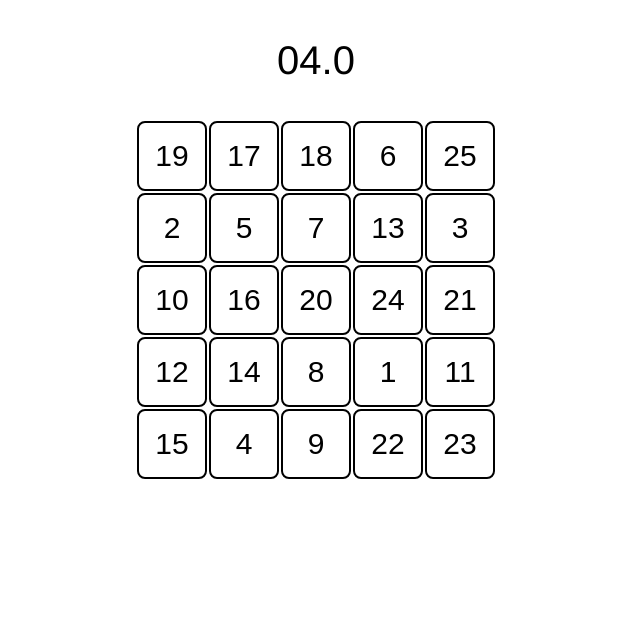
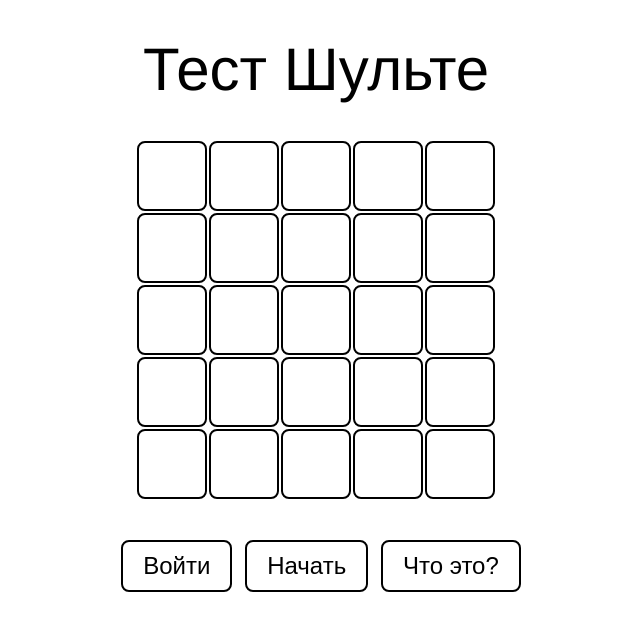
Before and after one commit to Yngwarr/gorbov-test, a plain HTML site: page index.html in a window 1280 px wide. Shown: the whole page, without its empty margins (324-964 px from the left). Drawn offline with Linux system fonts and the light colour scheme.

Commit message:
start screen with buttons

```diff
--- a/css/main.css
+++ b/css/main.css
@@ -15,6 +15,38 @@ body {
 	--light-color: white;
 }
 
+button {
+	background-color: var(--light-color);
+	color: var(--dark-color);
+	border: 2px solid var(--dark-color);
+	border-radius: 8px;
+	-webkit-transition-duration: .5s;
+	transition-duration: .5s;
+}
+
+#ctl {
+	-webkit-transition-duration: 1s;
+	transition-duration: 1s;
+}
+
+#ctl.disabled {
+	-webkit-transform: translate(0, 500px);
+	transform: translate(0, 500px);
+	transition: opacity .5s, transform 1s linear;
+	opacity: 0;
+}
+
+#ctl button {
+	font-size: 2.4rem;
+	padding: 1rem 2rem;
+	margin-left: 1rem
+}
+
+#ctl button:hover {
+	background-color: var(--dark-color);
+	color: var(--light-color);
+}
+
 #board {
 	width: 36rem;
 	margin: 4rem auto;
@@ -25,16 +57,22 @@ body {
 	min-width: 7rem;
 	height: 7rem;
 	min-height: 7rem;
+	font-size: 3rem;
+	margin: .1rem;
+	-webkit-transition-duration: .5s;
+	transition-duration: .5s;
+}
 
-	font-size: 3rem;
+#board button.idle {
+	transition: color 5s, background-color 5s;
 	background-color: var(--light-color);
+	color: var(--light-color);
+}
+
+#board button.idle:hover {
+	transition: color .2s, background-color .2s;
+	background-color: var(--dark-color);
 	color: var(--dark-color);
-	border: 2px solid var(--dark-color);
-	border-radius: 8px;
-	margin: .1rem;
-
-	-webkit-transition-duration: 0.4s;
-	transition-duration: 0.4s;
 }
 
 #board button:disabled {
@@ -56,7 +94,7 @@ body {
 }
 
 #time {
-	font-size: 4rem;
+	font-size: 6rem;
 	margin: 4rem auto;
 }
 
--- a/index.html
+++ b/index.html
@@ -10,8 +10,15 @@
 		<script src='./js/main.js'></script>
 	</head>
 	<body onload='init()'>
-		<center><h1 id='time'></h1></center>
+		<center><h1 id='time'>Тест Шульте</h1></center>
 		<div id='board'>
 		</div>
+		<center>
+			<div id='ctl'>
+				<button id='sign-in'>Войти</button>
+				<button id='start' onclick='start()'>Начать</button>
+				<button id='about'>Что это?</button>
+			</div>
+		</center>
 	</body>
 </html>
--- a/js/board.js
+++ b/js/board.js
@@ -13,7 +13,7 @@ class Board {
 			for (let j = 0; j < SIDE; ++j) {
 				let btn = document.createElement('button');
 				btn.appendChild(document.createTextNode(' '));
-				btn.classList.add(`wave-${j+i+1}`, 'blank');
+				btn.classList.add(`wave-${j+i+1}`, 'blank', 'idle');
 				btn.dataset.x = i;
 				btn.dataset.y = j;
 				btn.addEventListener('click', (e) => {
@@ -26,6 +26,7 @@ class Board {
 	}
 	// every button has its click function
 	btn_click(e) {
+		if (e.target.classList.contains('idle')) return;
 		const num = parseInt(e.target.innerText);
 		if (num !== board.current) {
 			// misclick
@@ -60,6 +61,9 @@ class Board {
 	}
 	// wipes a board and repopulates it
 	reset(done_cb) {
+		document.querySelectorAll('#board button.idle').forEach((b) => {
+			b.classList.remove('idle');
+		});
 		this.wave((b, fwd) => {
 			if (fwd) b.classList.add('blank');
 			else b.classList.remove('blank');
--- a/js/main.js
+++ b/js/main.js
@@ -6,15 +6,15 @@ let timer;
 function init() {
 	board = new Board();
 	timer = new Timer();
-	start();
+	//start();
 }
 
 function start() {
+	document.getElementById('ctl').classList.add('disabled');
 	board.reset(() => { timer.start(); });
 }
 
 function fail(btn) {
-	//timer.stop(true);
 	timer.el.classList.add('stopped');
 	btn.classList.add('red');
 	setTimeout((b) => {
@@ -23,12 +23,4 @@ function fail(btn) {
 			timer.el.classList.remove('stopped');
 		}, 200);
 	}, 200, btn);
-
-
-	//board.circle(btn, 'red', () => {
-		//setTimeout(() => {
-			//timer.reset();
-			//start();
-		//}, 500)
-	//});
 }
--- a/js/timer.js
+++ b/js/timer.js
@@ -4,7 +4,7 @@ class Timer {
 		// timeout ID used to escape the loop
 		this.to = null;
 		this.reset();
-		this.draw();
+		//this.draw();
 	}
 	reset() {
 		// elapsed time, updates every tick
```
